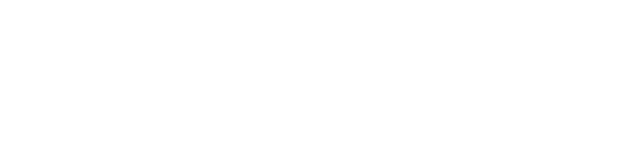
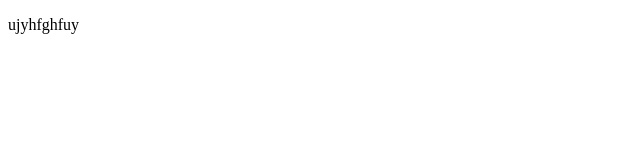
Before and after one commit to dellis2995/webprojects, a plain HTML site: page index.html in a window 1280 px wide. Shown: the whole page, without its empty margins (0-640 px from the left). Drawn offline with Linux system fonts and the light colour scheme.

Commit message:
pointless p tag added

```diff
--- a/index.html
+++ b/index.html
@@ -6,7 +6,7 @@
         <title>git</title>
     </head>
     <body>
-
+        <p>ujyhfghfuy</p>
 
     </body>
 </html>
```
